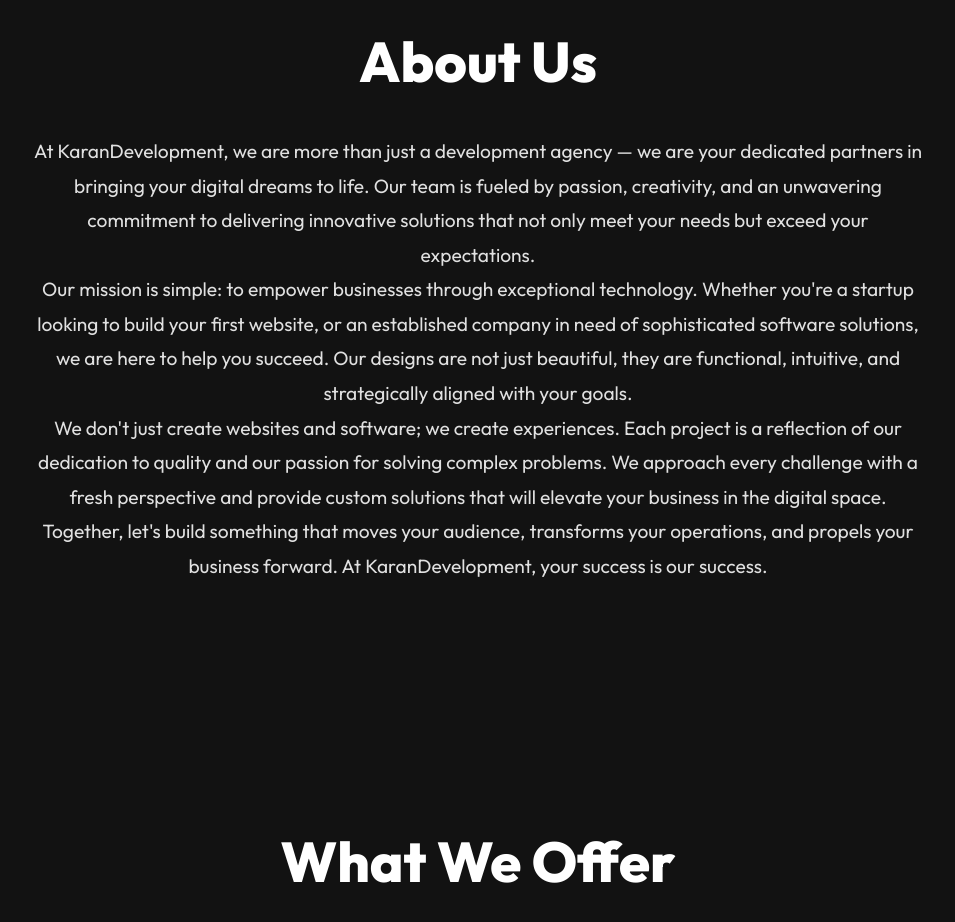
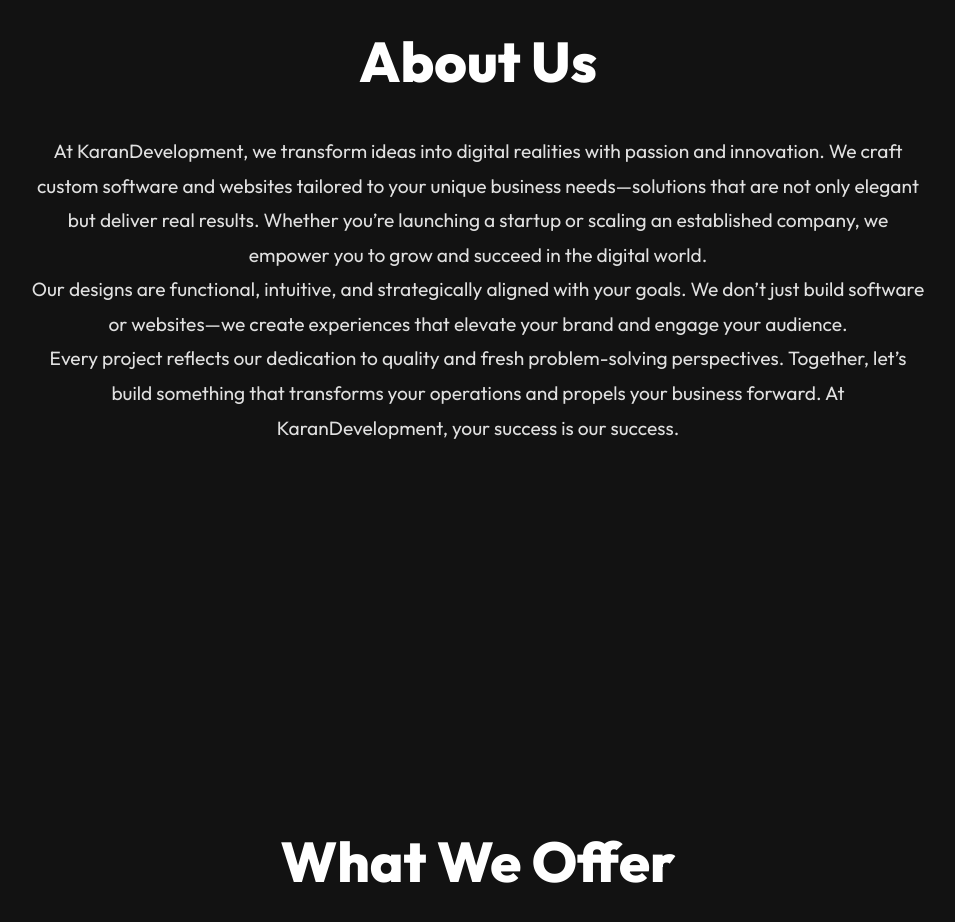
Before and after one commit to DarKz1337/karandevelopment, a plain HTML site: page index.html in a window 1280 px wide. Shown: the part 880-1802 px from the top of the page, without its empty margins (162-1117 px from the left). Drawn offline with nearby package versions, Linux system fonts and the light colour scheme.

Commit message:
Updated About section with new content and fade-in animation

```diff
--- a/index.html
+++ b/index.html
@@ -218,25 +218,23 @@
   </div>
 
   <section id="home">
-    <h1 class="section-title">Welcome to KaranDevelopment</h1>
+    <h1 class="section-title">KaranDevelopment</h1>
     <p class="section-text">We create scalable, clean, and high-performing digital solutions that power up your business.</p>
   </section>
 
   <section id="about">
     <h2 class="section-title">About Us</h2>
     <p class="section-text">
-        At KaranDevelopment, we are more than just a development agency — we are your dedicated partners in bringing your digital dreams to life. Our team is fueled by passion, creativity, and an unwavering commitment to delivering innovative solutions that not only meet your needs but exceed your expectations.
+      At KaranDevelopment, we transform ideas into digital realities with passion and innovation. We craft custom software and websites tailored to your unique business needs—solutions that are not only elegant but deliver real results. Whether you’re launching a startup or scaling an established company, we empower you to grow and succeed in the digital world.
     </p>
     <p class="section-text">
-        Our mission is simple: to empower businesses through exceptional technology. Whether you're a startup looking to build your first website, or an established company in need of sophisticated software solutions, we are here to help you succeed. Our designs are not just beautiful, they are functional, intuitive, and strategically aligned with your goals.
+      Our designs are functional, intuitive, and strategically aligned with your goals. We don’t just build software or websites—we create experiences that elevate your brand and engage your audience.
     </p>
     <p class="section-text">
-        We don't just create websites and software; we create experiences. Each project is a reflection of our dedication to quality and our passion for solving complex problems. We approach every challenge with a fresh perspective and provide custom solutions that will elevate your business in the digital space.
+      Every project reflects our dedication to quality and fresh problem-solving perspectives. Together, let’s build something that transforms your operations and propels your business forward. At KaranDevelopment, your success is our success.
     </p>
-    <p class="section-text">
-        Together, let's build something that moves your audience, transforms your operations, and propels your business forward. At KaranDevelopment, your success is our success.
-    </p>
-</section>
+  </section>
+
 
 <section id="services">
   <h2 class="section-title">What We Offer</h2>
```
